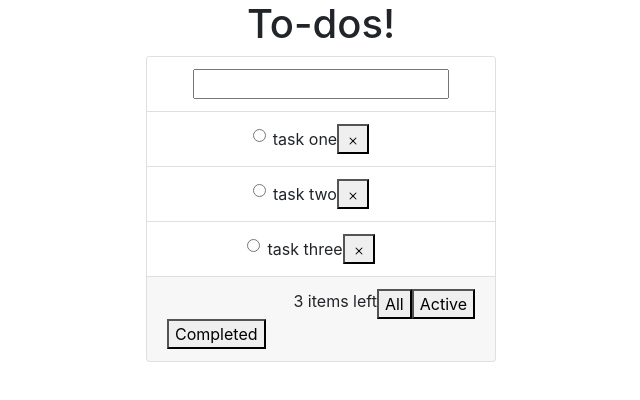
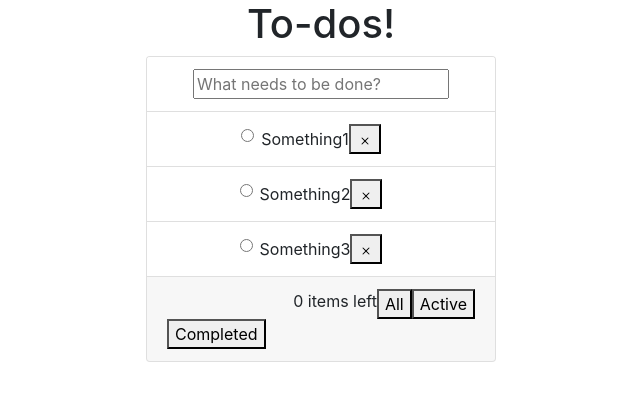
Before and after one commit to marquisepiton/Todo-List-App, a React (Create React App) app: page / in a window 1280 px wide. Shown: the top 400 px of the page, without its empty margins (319-959 px from the left). Built offline with nearby package versions, Linux system fonts and the light colour scheme.

Commit message:
Completed DeleteTask function

```diff
--- a/public/index.html
+++ b/public/index.html
@@ -9,35 +9,13 @@
       name="description"
       content="Web site created using create-react-app"
     />
+    <link rel="manifest" href="%PUBLIC_URL%/manifest.json" />
 
-    <!--
-      manifest.json provides metadata used when your web app is installed on a
-      user's mobile device or desktop. See https://developers.google.com/web/fundamentals/web-app-manifest/
-    -->
-    <link rel="manifest" href="%PUBLIC_URL%/manifest.json" />
-    <!--
-      Notice the use of %PUBLIC_URL% in the tags above.
-      It will be replaced with the URL of the `public` folder during the build.
-      Only files inside the `public` folder can be referenced from the HTML.
-
-      Unlike "/favicon.ico" or "favicon.ico", "%PUBLIC_URL%/favicon.ico" will
-      work correctly both with client-side routing and a non-root public URL.
-      Learn how to configure a non-root public URL by running `npm run build`.
-    -->
     <title>To-do List</title>
   </head>
   <body>
     <noscript>You need to enable JavaScript to run this app.</noscript>
     <div id="root"></div>
-    <!--
-      This HTML file is a template.
-      If you open it directly in the browser, you will see an empty page.
 
-      You can add webfonts, meta tags, or analytics to this file.
-      The build step will place the bundled scripts into the <body> tag.
-
-      To begin the development, run `npm start` or `yarn start`.
-      To create a production bundle, use `npm run build` or `yarn build`.
-    -->
   </body>
 </html>
--- a/src/App.js
+++ b/src/App.js
@@ -2,24 +2,70 @@ import "./App.css";
 import "bootstrap/dist/css/bootstrap.min.css";
 import { render } from "@testing-library/react";
 import List from "./component/List";
+import React from "react";
 
 // Parent
-function App() {
-  let tasks = ["task one", "task two", "task three"];
-  let numberOfTask = tasks.length;
+class App extends React.Component{
 
+  constructor(){
+    super();
+
+    //let tasks = ["task one", "task two", "task three"];
+    this.numberOfTask = 0;
+    this.completedTasks = [];
+
+    this.DeleteTask = this.DeleteTask.bind(this)
+
+    this.state = {
+
+      tasks: [
+        {id:1, desc:"Something1", status:1, created_at:123456},
+        {id:2, desc:"Something2", status:1, created_at:123456},
+        {id:3, desc:"Something3", status:1, created_at:123456},
+      ]
+
+
+
+
+
+
+
+    };
+  }
+  render(){
   return (
-
     <div className="App">
-      <List tasks={tasks} numberOfTask={numberOfTask} />
+      <List
+        tasks={this.state.tasks}
+        numberOfTask={this.numberOfTask}
+        CreateTask={this.CreateTask}
+        DeleteTask={this.DeleteTask}
+        MarkDoneTask={this.MarkDoneTask}
+      />
     </div>
   );
+  }
+  DeleteTask(id) {
+    let currentId = id;
+    let filteredTasks = this.state.tasks.filter(tasks => tasks.id !== currentId);
+    this.setState({
+      tasks: filteredTasks
+    });
 
-  function DeleteTask(props) {}
-  function CreateTask(props) {}
-  function MarkDoneTask(props) {}
+  }
+  CreateTask(value) {
+
+  }
+   MarkDoneTask(props) {
+
+  }
+  componentDidUpdate(){
+
+  }
+
+
+
 
 
 }
-
 export default App;
--- a/src/component/List.js
+++ b/src/component/List.js
@@ -13,25 +13,31 @@ function List(props) {
             <div className="card">
               <ul className="list-group list-group-flush">
                 <li className="list-group-item">
-                  <input></input>
+                  <input placeholder="What needs to be done?"></input>
                 </li>
                 {/* List of task of here.  */}
-
                 {props.tasks.map((task, index) => {
+                  function clickDelete() {
+                    props.DeleteTask(task.id);
+                  }
+                  function clickCreate() {
+                    props.CreateTask();
+                  }
+                  // Turn this into a component
                   return (
                     <li key={index} className="list-group-item">
                       <input
+                        id='task'
                         className="form-check-input"
                         type="radio"
                         name="radioNoLabel"
                         id="radioNoLabel1"
                         value=""
                         aria-label="..."
+                        onClick={clickCreate}
                       ></input>
-                      {task}
-                      <button>
-
-
+                      {task.desc}
+                      <button onClick={clickDelete}>
                         <svg
                           xmlns="http://www.w3.org/2000/svg"
                           width="16"
@@ -69,8 +75,4 @@ function List(props) {
   );
 }
 
-function renderTask(props) {}
-
-//  <li className="list-group-item"></li>
-
 export default List;
```
Lines whose indentation alone changed are shown as unchanged.
